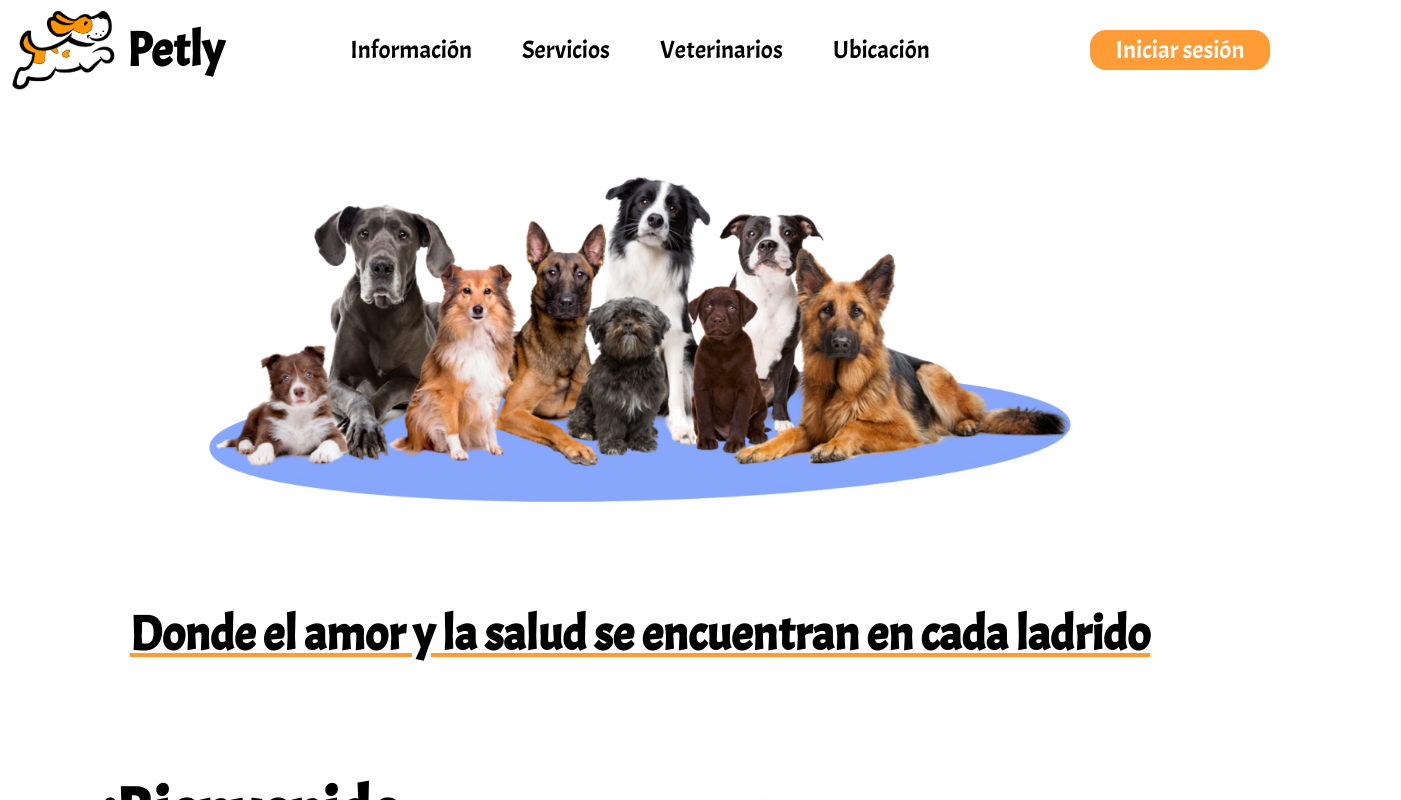
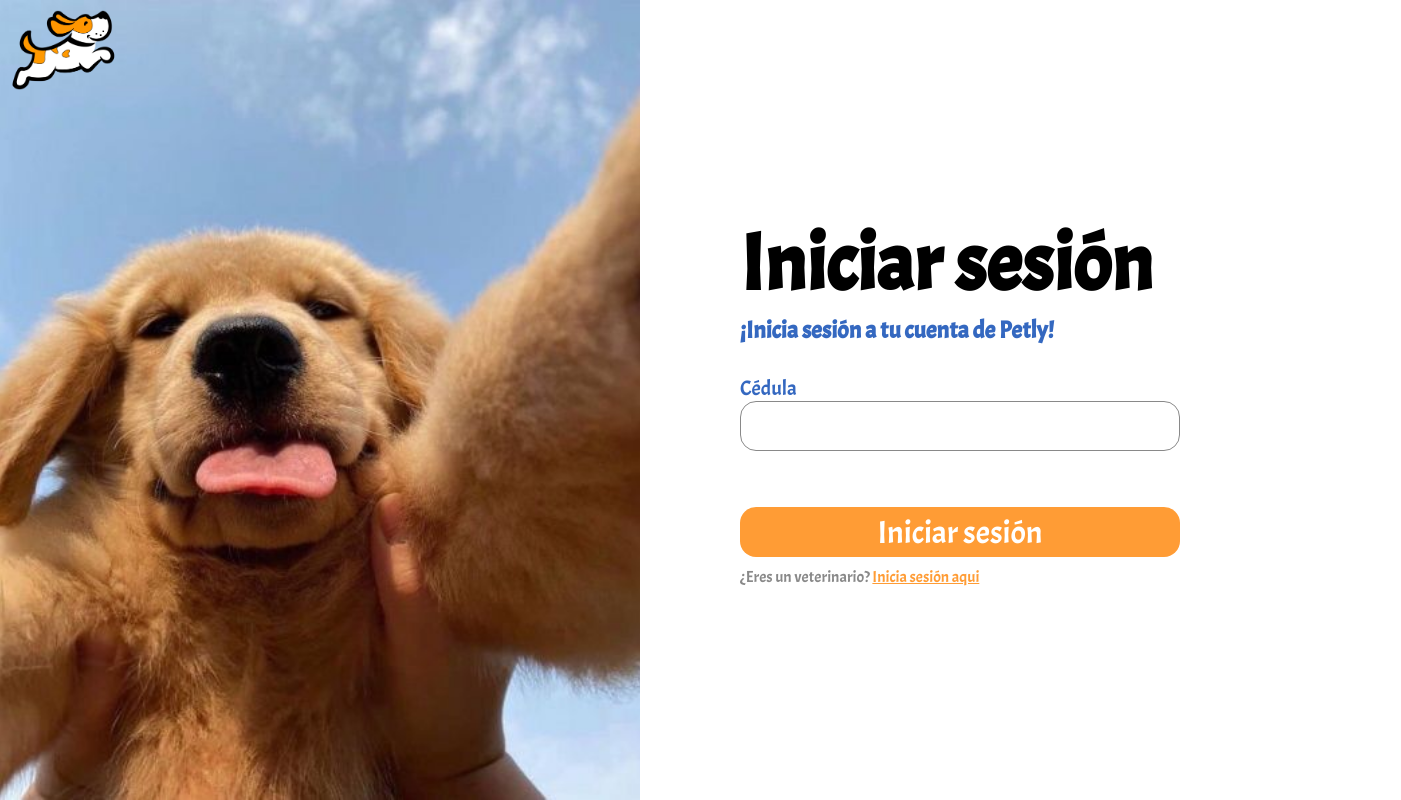
Before and after one commit to Rinconjr/Petly-Angular, an Angular app: page /login/cliente in a window 1280 px wide. Before the commit this address led to /. Shown: the top 800 px of the page, 1401 px wide, since content can reach past the window. Built offline with nearby package versions, Linux system fonts and the light colour scheme.

Commit message:
Creación de paths y ajustes a la landing page

```diff
--- a/src/app/app-routing.module.ts
+++ b/src/app/app-routing.module.ts
@@ -1,7 +1,49 @@
 import { NgModule } from '@angular/core';
 import { RouterModule, Routes } from '@angular/router';
+import { LandingComponent } from './landingComponent/landing/landing.component';
+import { ClienteLoginComponent } from './cliente/cliente-login/cliente-login.component';
+import { VetLoginComponent } from './veterinario/vet-login/vet-login.component';
+import { ClientePerfilComponent } from './cliente/cliente-perfil/cliente-perfil.component';
+import { ClienteMostrarMascotaComponent } from './cliente/cliente-mostrar-mascota/cliente-mostrar-mascota.component';
+import { VetMostrarMascotaTodasComponent } from './veterinario/vet-mostrar-mascota-todas/vet-mostrar-mascota-todas.component';
+import { VetMostrarMascotaComponent } from './veterinario/vet-mostrar-mascota/vet-mostrar-mascota.component';
+import { VetRegistrarMascotaComponent } from './veterinario/vet-registrar-mascota/vet-registrar-mascota.component';
+import { VetMostrarClienteTodosComponent } from './veterinario/vet-mostrar-cliente-todos/vet-mostrar-cliente-todos.component';
+import { VetMostrarClienteComponent } from './veterinario/vet-mostrar-cliente/vet-mostrar-cliente.component';
+import { VetRegistrarClienteComponent } from './veterinario/vet-registrar-cliente/vet-registrar-cliente.component';
+import { VetModificarClienteComponent } from './veterinario/vet-modificar-cliente/vet-modificar-cliente.component';
 
-const routes: Routes = [];
+const routes: Routes = [
+  //Path para la landing page
+  { path: '', component: LandingComponent },
+
+  //path para el login de cliente y veterinario
+  { path: 'login/cliente', component: ClienteLoginComponent},
+  { path: 'login/veterinario', component: VetLoginComponent},
+
+  //path para el perfil del usuario y la info de su mascota
+  { path: 'usuario/perfil/:id', component: ClientePerfilComponent,
+    children: [
+      { path: 'mascota/:id_mascota', component: ClienteMostrarMascotaComponent }
+    ]
+  },
+
+  //path para todo lo relacionado al veterinario
+  //! cambiar todo esto cuando haya login funcional del vetrinario
+  //TODO: todo lo de las mascotas
+  { path: 'veterinario/mascotas/all', component:  VetMostrarMascotaTodasComponent },
+  //? estos van a quedar como hijos del anterior
+  { path: 'veterinario/mascotas/find/:id', component:  VetMostrarMascotaComponent},
+  { path: 'veterinario/mascotas/add', component: VetRegistrarMascotaComponent },
+  { path: 'veterinario/mascotas/update/:id', component: VetRegistrarMascotaComponent},
+  //TODO: todo lo de los clientes
+  { path: 'veterinario/clientes/all', component:  VetMostrarClienteTodosComponent },
+  //? estos van a quedar como hijos del anterior
+  { path: 'veterinario/clientes/find/:id', component: VetMostrarClienteComponent },
+  { path: 'veterinario/clientes/add', component: VetRegistrarClienteComponent },
+  { path: 'veterinario/clientes/update/:id', component: VetModificarClienteComponent },
+
+];
 
 @NgModule({
   imports: [RouterModule.forRoot(routes)],
--- a/src/app/app.component.html
+++ b/src/app/app.component.html
@@ -1,5 +1,4 @@
-<app-landing></app-landing>
-
+<router-outlet></router-outlet>
 
 <!-- PAGINAS-COMPONENTES DEL CLIENTE -->
 <!-- <app-cliente-perfil></app-cliente-perfil> -->
--- a/src/app/cliente/cliente-login/cliente-login.component.html
+++ b/src/app/cliente/cliente-login/cliente-login.component.html
@@ -1,5 +1,5 @@
 <!-- boton para volver al landing -->
-<a th:href="@{/}">
+<a [routerLink]="['../../']">
     <img src="../../../assets/images/dog.png" class="logoLogin" />
   </a>
 
@@ -27,7 +27,7 @@
         <!-- redireccion para iniciar sesion de veterinario -->
         <p class="redirect">
           ¿Eres un veterinario?
-          <a th:href="@{/login/vet}">Inicia sesión aqui</a>
+          <a [routerLink]="['../veterinario']">Inicia sesión aqui</a>
         </p>
       </form>
     </div>
--- a/src/app/landingComponent/landing/landing.component.css
+++ b/src/app/landingComponent/landing/landing.component.css
@@ -785,3 +785,7 @@
   .footerRedes {
     height: 30px;
   }
+
+  .brillo:hover {
+    text-shadow: 0 4px 16px #FFFFFF;
+  }
--- a/src/app/landingComponent/landing/landing.component.html
+++ b/src/app/landingComponent/landing/landing.component.html
@@ -10,26 +10,26 @@
       <!-- División central del header con los botones de navegación -->
       <div class="container">
         <button class="btn espacioDer">
-          <a class="linkHeader" href="#info">Información</a>
+          <a class="linkHeader" href="#infoSection">Información</a>
         </button>
 
         <button class="btn espacioDer">
-          <a class="linkHeader" href="#servi">Servicios</a>
+          <a class="linkHeader" href="#serviSection">Servicios</a>
         </button>
 
         <button class="btn espacioDer">
-          <a class="linkHeader" href="#vets">Veterinarios</a>
+          <a class="linkHeader" href="#vetSection">Veterinarios</a>
         </button>
 
         <button class="btn">
-          <a class="linkHeader" href="#ubi">Ubicación</a>
+          <a class="linkHeader" href="#ubiSection">Ubicación</a>
         </button>
       </div>
 
       <!-- División derecha del header con botone de inicio de sesión -->
       <div class="der">
         <button class="loginButton btn">
-          <a th:href="@{/login/cliente}">Iniciar sesión</a>
+          <a [routerLink]="['/login/cliente']">Iniciar sesión</a>
         </button>
       </div>
     </header>
@@ -48,6 +48,8 @@
       <h4 class="slogan">
         Donde el amor y la salud se encuentran en cada ladrido
       </h4>
+
+      <div id="infoSection"></div>
 
       <div class="curva">
         <svg
@@ -91,7 +93,7 @@
         />
       </div>
 
-      <div class="curvaBienvenida-Servicios">
+      <div class="curvaBienvenida-Servicios" id="serviSection">
         <svg
           data-name="Layer 1"
           xmlns="http://www.w3.org/2000/svg"
@@ -229,7 +231,7 @@
 
       <!-- Botón izquierdo para desplazar hacia la izquierda en el carrusel de servicios -->
       <button
-        class="carrusel-control carrusel-servicios-control izquierda"
+        class="carrusel-control carrusel-servicios-control izquierda brillo"
         id="btn-left-serv"
         aria-label="Anterior"
       >
@@ -238,12 +240,14 @@
 
       <!-- Botón derecho para desplazar hacia la derecha en el carrusel de servicios -->
       <button
-        class="carrusel-control carrusel-servicios-control derecha"
+        class="carrusel-control carrusel-servicios-control derecha brillo"
         id="btn-right-serv"
         aria-label="Siguiente"
       >
         &gt;
       </button>
+
+      <div id="vetSection"></div>
 
       <div class="curvaServicios-Ubicacion">
         <svg
@@ -367,7 +371,7 @@
 
       <!-- Botón izquierdo para desplazar hacia la izquierda en el carrusel de veterinarios -->
       <button
-        class="carrusel-control carrusel-veterinarios-control izquierda"
+        class="carrusel-control carrusel-veterinarios-control izquierda brillo"
         id="btn-left-vet"
         aria-label="Anterior"
       >
@@ -375,7 +379,7 @@
       </button>
       <!-- Botón derecho para desplazar hacia la derecha en el carrusel de veterinarios -->
       <button
-        class="carrusel-control carrusel-veterinarios-control derecha"
+        class="carrusel-control carrusel-veterinarios-control derecha brillo"
         id="btn-right-vet"
         aria-label="Siguiente"
       >
@@ -399,7 +403,7 @@
     <!-- Termina la 4ta sección del landing -->
 
     <!-- 5ta sección del landing: ubicación, horarios y contacto -->
-    <section class="ubicacion" id="ubi">
+    <section class="ubicacion" id="ubiSection">
       <div class="txtUbicacion">
         <h1>¡Como encontrarnos!</h1>
         <p>
--- a/src/app/veterinario/vet-login/vet-login.component.html
+++ b/src/app/veterinario/vet-login/vet-login.component.html
@@ -1,5 +1,5 @@
 <!-- boton para volver al landing -->
-<a th:href="@{/}">
+<a [routerLink]="['../../']">
     <img src="../../../assets/images/dog.png" class="logoLogin" />
   </a>
 
@@ -32,7 +32,7 @@
         <!-- redireccion para iniciar sesion de cliente -->
         <p class="redirect">
           ¿Eres un cliente?
-          <a th:href="@{/login/cliente}">Inicia sesión aqui</a>
+          <a [routerLink]="['../cliente']">Inicia sesión aqui</a>
         </p>
       </form>
     </div>
```
